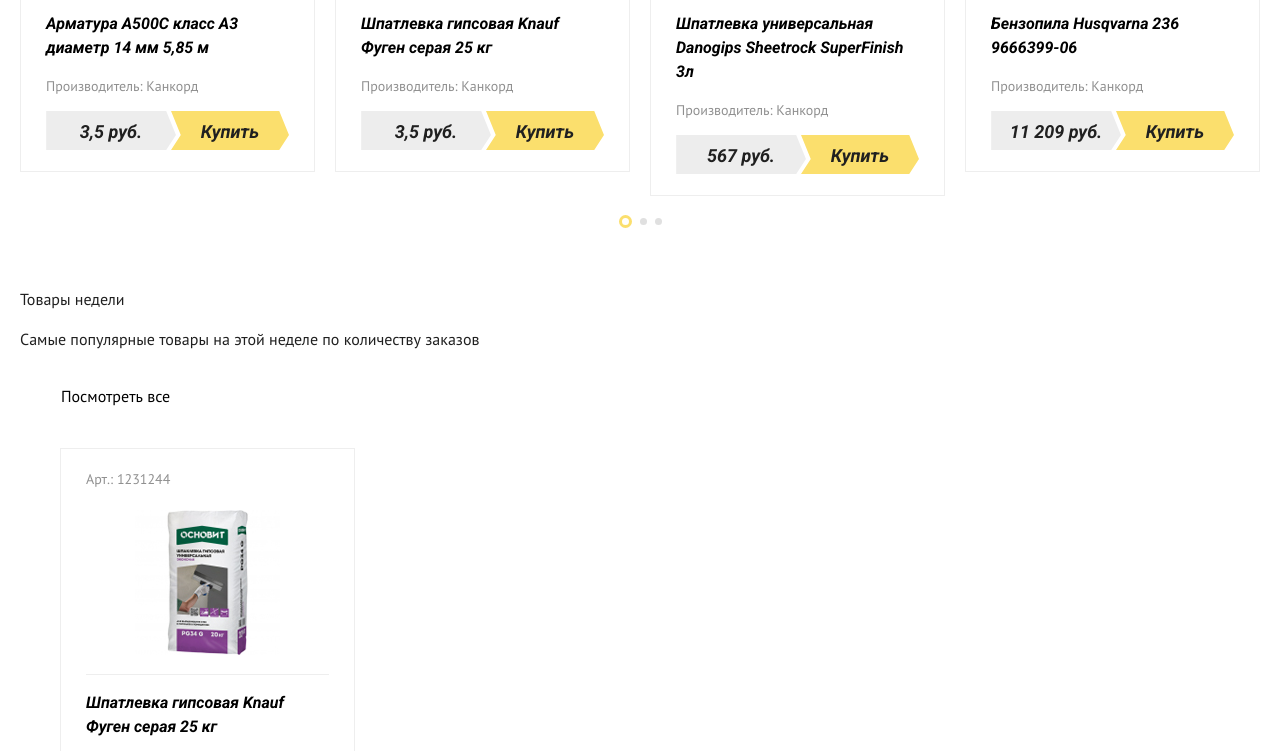
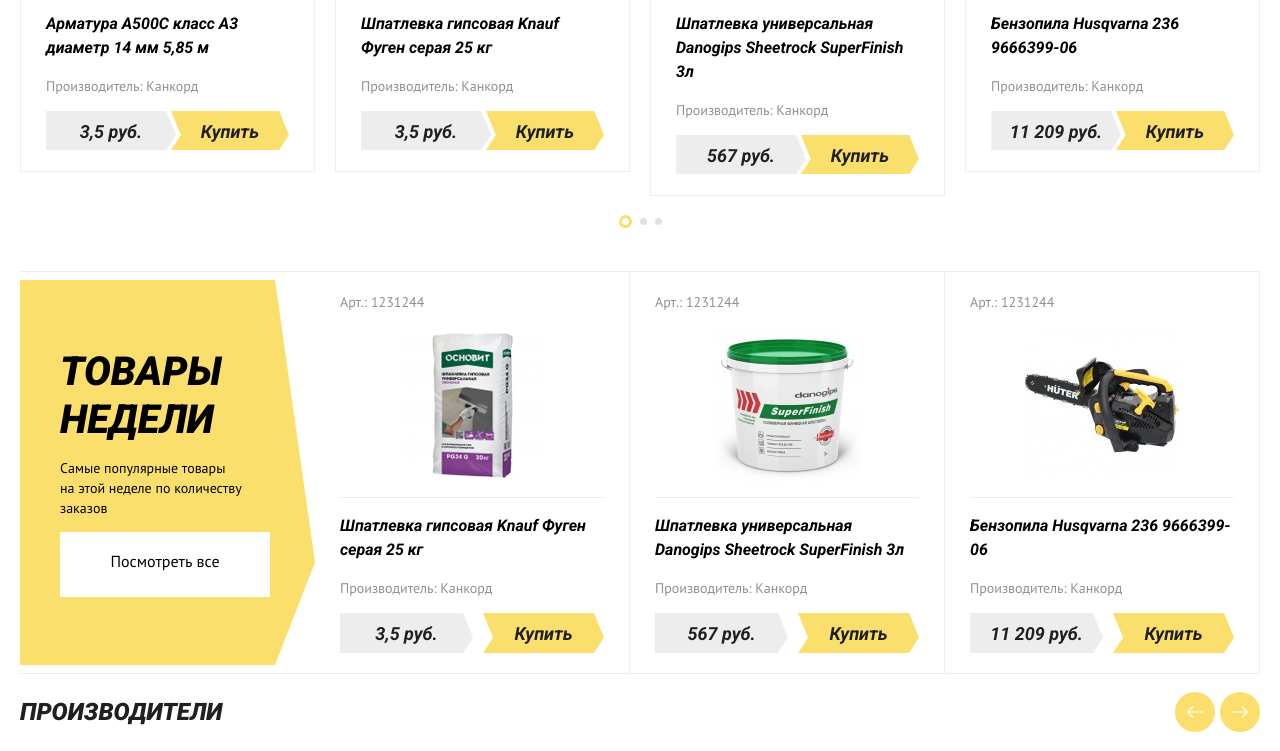
Before and after one commit to Verta-master/dostavka, a plain HTML site: page index.html in a window 1280 px wide. Shown: the part 2000-2751 px from the top of the page. Drawn offline with nearby package versions, Linux system fonts and the light colour scheme.

Commit message:
Update 2019-05-22T13:04:42.547Z

```diff
--- a/css/style.css
+++ b/css/style.css
@@ -776,6 +776,7 @@
   padding: 20px 40px;
   line-height: 1;
   color: #000;
+  text-align: center;
   background-color: #fff;
   border: 1px solid #fff;
   -webkit-transition: ease-out 0.3s;
@@ -912,6 +913,7 @@
   background-image: url(../img/icons/right-arrow.svg);
   opacity: 1;
 }
+.catalog__week,
 .catalog__item,
 .catalog__slide {
   position: relative;
@@ -929,10 +931,12 @@
           box-sizing: border-box;
   border: 1px solid #eeeeee;
 }
+.catalog__week:hover,
 .catalog__item:hover,
 .catalog__slide:hover {
   border-color: rgba(255, 255, 255, 0);
 }
+.catalog__week:hover .catalog__order,
 .catalog__item:hover .catalog__order,
 .catalog__slide:hover .catalog__order {
   display: -webkit-box;
@@ -1161,6 +1165,66 @@
 .catalog__slider {
   padding-bottom: 45px;
 }
+.catalog__wrap {
+  display: -webkit-box;
+  display: -ms-flexbox;
+  display: flex;
+  margin-bottom: 20px;
+  -webkit-box-pack: justify;
+      -ms-flex-pack: justify;
+          justify-content: space-between;
+  border-top: 1px solid #eeeeee;
+  border-bottom: 1px solid #eeeeee;
+}
+.catalog__promo {
+  width: 295px;
+  padding: 40px;
+  display: -webkit-box;
+  display: -ms-flexbox;
+  display: flex;
+  -webkit-box-orient: vertical;
+  -webkit-box-direction: normal;
+      -ms-flex-direction: column;
+          flex-direction: column;
+  -webkit-box-pack: center;
+      -ms-flex-pack: center;
+          justify-content: center;
+  background-image: url(../img/images/shape-week.svg);
+  background-repeat: no-repeat;
+  background-size: 100% 100%;
+  font-size: 14px;
+  line-height: 20px;
+  color: #000;
+}
+.catalog__list {
+  margin: 0;
+  padding: 0;
+  list-style: none;
+  display: -webkit-box;
+  display: -ms-flexbox;
+  display: flex;
+  -webkit-box-flex: 1;
+      -ms-flex-positive: 1;
+          flex-grow: 1;
+}
+.catalog__name {
+  margin: 0;
+  font-family: "Roboto", "Arial", sans-serif;
+  font-weight: 900;
+  font-style: italic;
+  font-size: 40px;
+  line-height: 48px;
+  text-transform: uppercase;
+}
+.catalog__btn {
+  width: 210px;
+  font-size: 16px;
+}
+.catalog__week {
+  width: 315px;
+  border: 0;
+  border-right: 1px solid #eeeeee;
+}
 .tabs {
   position: relative;
   padding-top: 20px;
--- a/index.html
+++ b/index.html
@@ -386,15 +386,15 @@
       </div>
     </section>
 
-    <section class="catalog">
-      <div class="wrapper catalog__wrap">
+    <section class="catalog wrapper">
+      <div class="catalog__wrap">
         <div class="catalog__promo">
           <p class="catalog__name">Товары недели</p>
-          <p>Самые популярные товары на этой неделе по количеству заказов</p>
+          <p>Самые популярные товары<br>на этой неделе по количеству заказов</p>
           <a href="#" class="btn catalog__btn">Посмотреть все</a>
         </div>
         <ul class="catalog__list">
-          <li class="catalog__item">
+          <li class="catalog__week">
             <span class="catalog__articul">Арт.: 1231244</span>
             <a href="#" class="catalog__img">
               <img src="img/images/img-6.jpg" alt="Товары недели">
@@ -406,7 +406,7 @@
               <a href="#" class="catalog__buy">Купить</a>
             </div>
           </li>
-          <li class="catalog__item">
+          <li class="catalog__week">
             <span class="catalog__articul">Арт.: 1231244</span>
             <a href="#" class="catalog__img">
               <img src="img/images/img-7.jpg" alt="Товары недели">
@@ -418,7 +418,7 @@
               <a href="#" class="catalog__buy">Купить</a>
             </div>
           </li>
-          <li class="catalog__item">
+          <li class="catalog__week">
             <span class="catalog__articul">Арт.: 1231244</span>
             <a href="#" class="catalog__img">
               <img src="img/images/img-4.jpg" alt="Товары недели">
```
Also changed, not shown: css/style.min.css, img/images/shape-week.svg (added).
